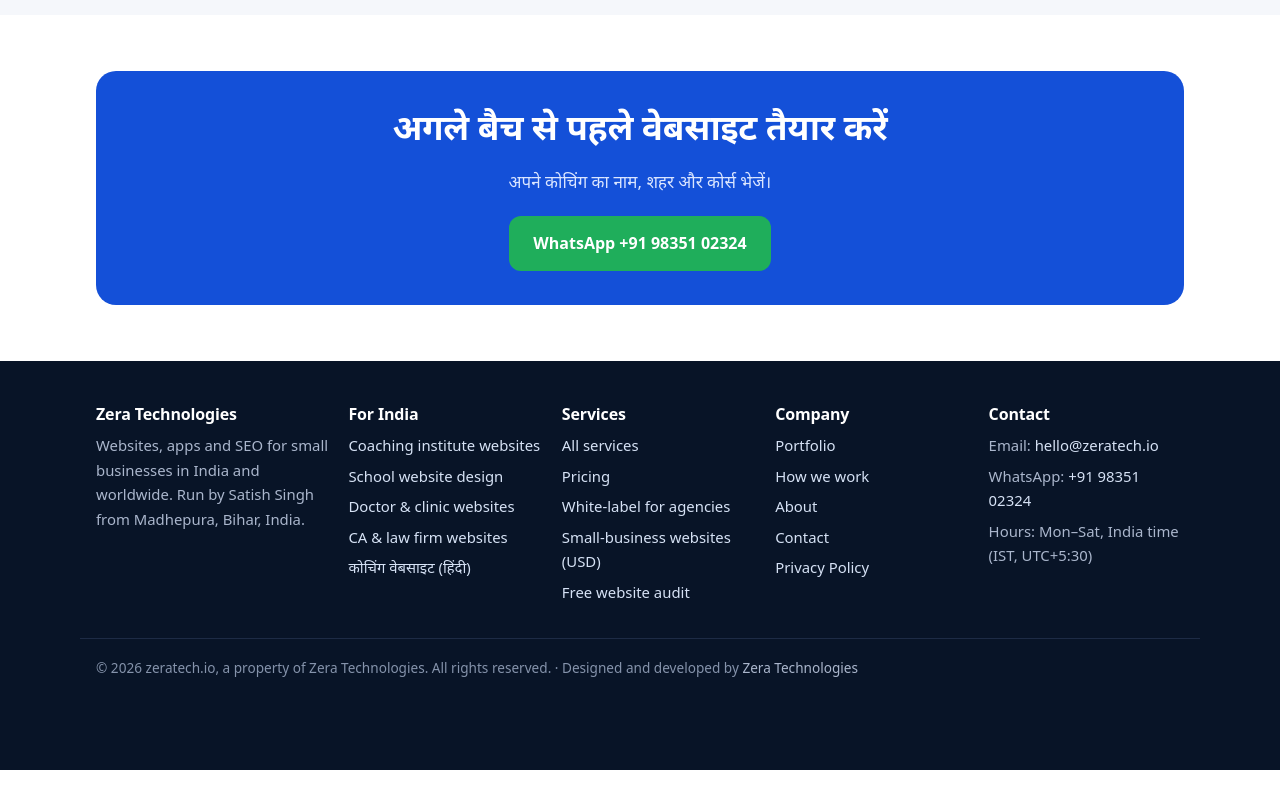
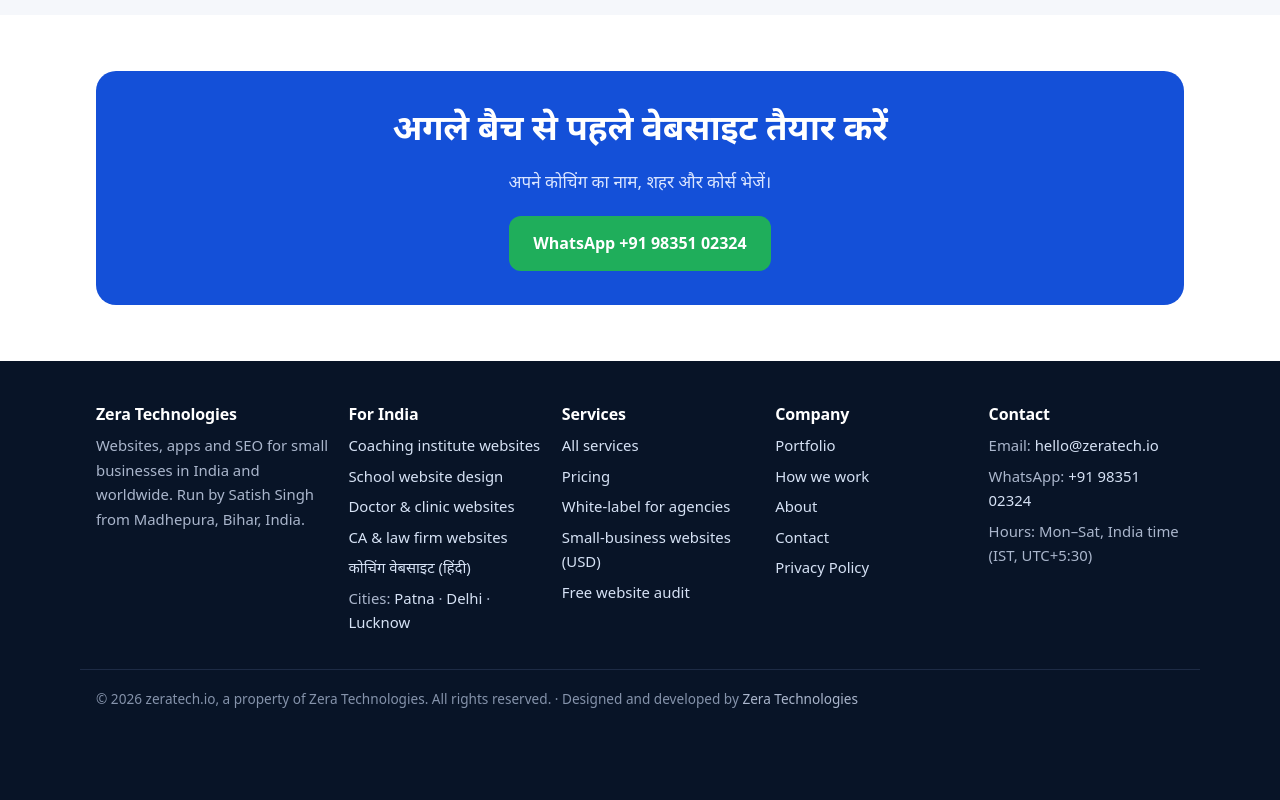
Before and after one commit to zeradental3585-dotcom/zeratech-io-app, a plain HTML site: page hi/coaching-institute-website.html in a window 1280 px wide. Shown: the part 2303-3103 px from the top of the page. Before the commit the page ends 3073 px from the top, so only its background shows below. Drawn offline with Linux system fonts and the light colour scheme.

Commit message:
Add files via upload

```diff
--- a/hi/coaching-institute-website.html
+++ b/hi/coaching-institute-website.html
@@ -283,6 +283,7 @@
         <li><a href="/website-for-doctors-clinics.html">Doctor &amp; clinic websites</a></li>
         <li><a href="/website-for-ca-and-law-firms.html">CA &amp; law firm websites</a></li>
         <li><a href="/hi/coaching-institute-website.html">कोचिंग वेबसाइट (हिंदी)</a></li>
+        <li>Cities: <a href="/website-designer-patna.html">Patna</a> · <a href="/website-designer-delhi.html">Delhi</a> · <a href="/website-designer-lucknow.html">Lucknow</a></li>
       </ul>
     </div>
     <div>
```
